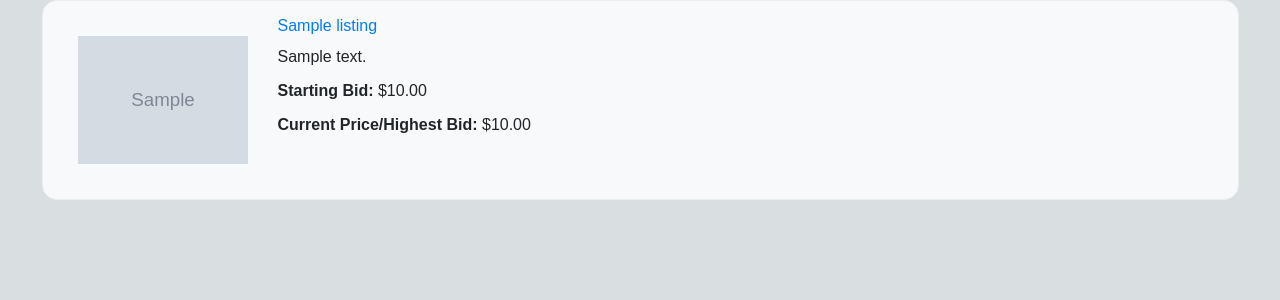
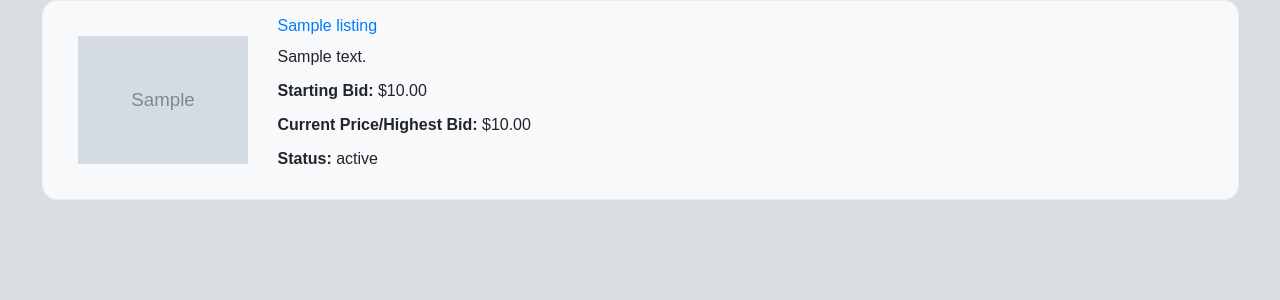
Before and after one commit to DeanMwau/Auctions.github.io, a Django app: page /watchlist in a window 1280 px wide. Shown: the part 111-411 px from the top of the page. Run offline with Django 3.2, Linux system fonts and the light colour scheme; a user stored in the database is signed in; tables that the repository leaves empty hold one stand-in row (values such as "Sample post"); grey boxes marked "Sample" are stand-in pictures; some libraries are stand-ins or nearby versions.

Commit message:
Edit watch_list.html

```diff
--- a/auctions/templates/auctions/watch_list.html
+++ b/auctions/templates/auctions/watch_list.html
@@ -33,24 +33,23 @@
                             {% if user_won_listings|get_item:listing.id %}
                                 (You were the winner)
                             {% endif %}
-
                         </p>
                         {% else %}
 
-                        <p><strong>Bids: </strong>No Bids Yet
+                        <p><strong>Bids: </strong>No Bids Yet</p>
 
                         {% endif %}
+                        <p><strong>Status: </strong> {{ listing.status }}</p>
                     {% else %}
-                            {% if winning_bids|get_item:listing.id %}
-                            <p><strong>Current Price/Highest Bid:</strong> ${{ winning_bids|get_item:listing.id }}</p>
-                            {% else %}
-                            <p><strong>Bids:</strong> No Bids Yet</p>
-                            {% endif %}
+                        {% if winning_bids|get_item:listing.id %}
+                        <p><strong>Current Price/Highest Bid:</strong> ${{ winning_bids|get_item:listing.id }}</p>
+                        {% else %}
+                        <p><strong>Bids:</strong> No Bids Yet</p>
+                        {% endif %}
+                        <p><strong>Status: </strong> {{ listing.status }}</p>
 
                     {% endif %}
-
                 </div>
-
             </div>
             {% endfor %}
 
```
